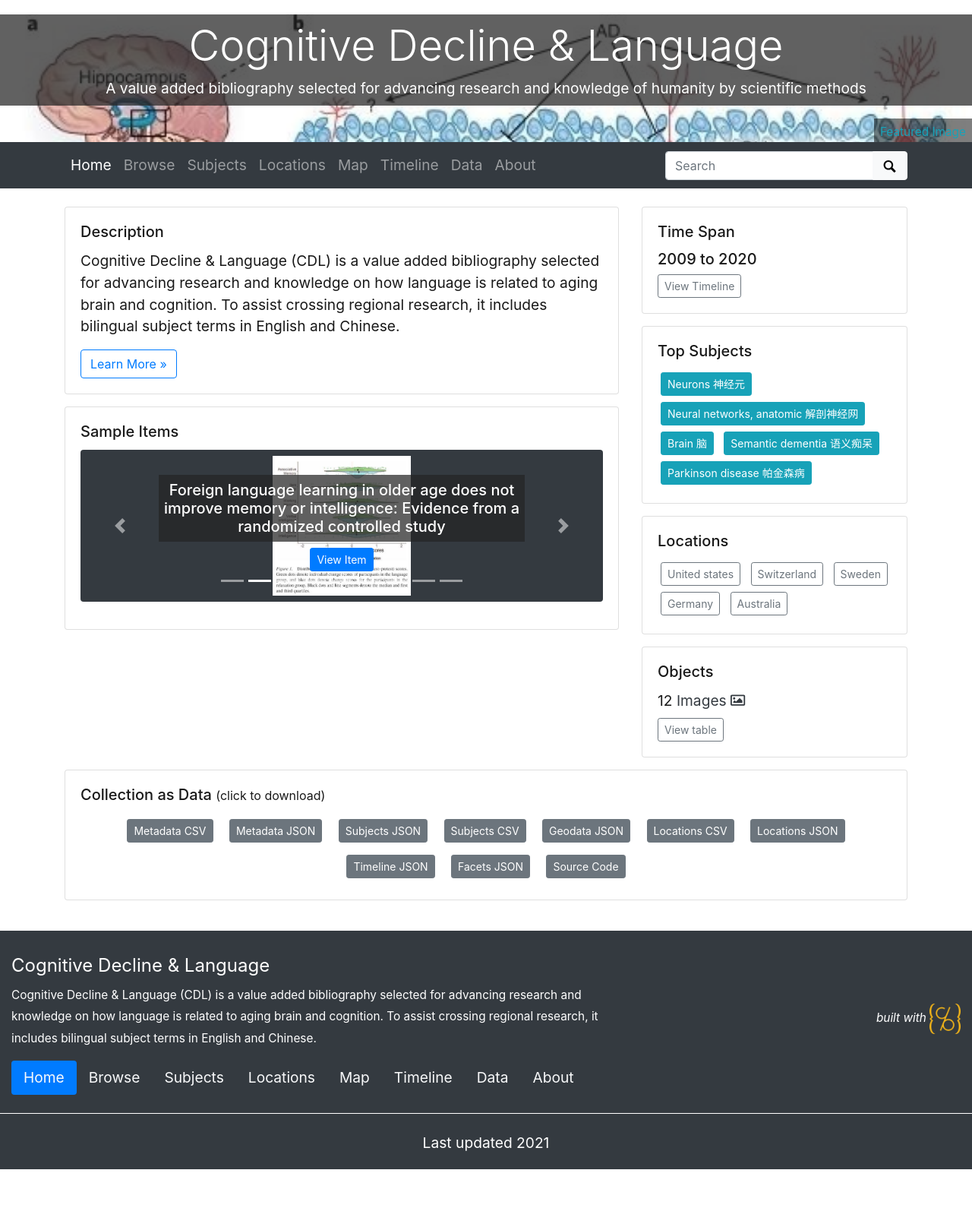
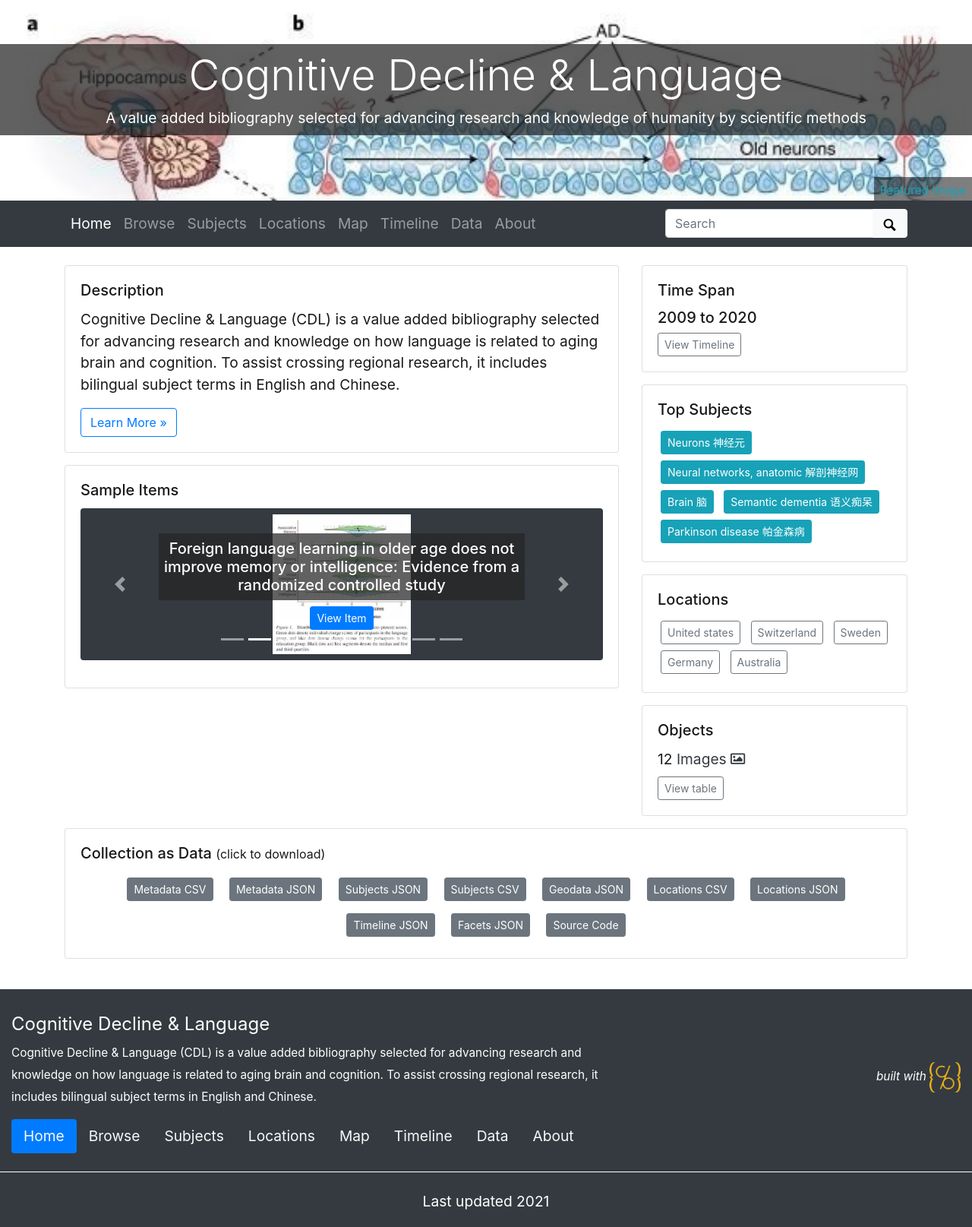
Before and after one commit to archivesw/cogfigcollection, a Jekyll site: the page built from index.md, in a window 1280 px wide. Shown: the whole page at 76% size. Built offline with Jekyll 4.4.1, drawn with Linux system fonts in a browser that asks for light colours; before the commit the page ends 1539 px from its top, so only the background shows below that.

Commit message:
Update theme.yml

```diff
--- a/_data/theme.yml
+++ b/_data/theme.yml
@@ -10,7 +10,7 @@
 # use either an objectid (from an item in this collect), a relative location of an image in this repo (ex. /assets/img/feature.jpg), or a full url to an image elsewhere
 featured-image: cogfig006
 # optional: add extra padding around collection title for a larger image feature.
-home-title-y-padding: 1em
+home-title-y-padding: 3em
 # optional: change position of background image, center, top, bottom
 home-banner-image-position: top
 # height of the carousel at the bottom of the home page; this is in px, but just enter a number (don't include "px"). Default is 300
```
